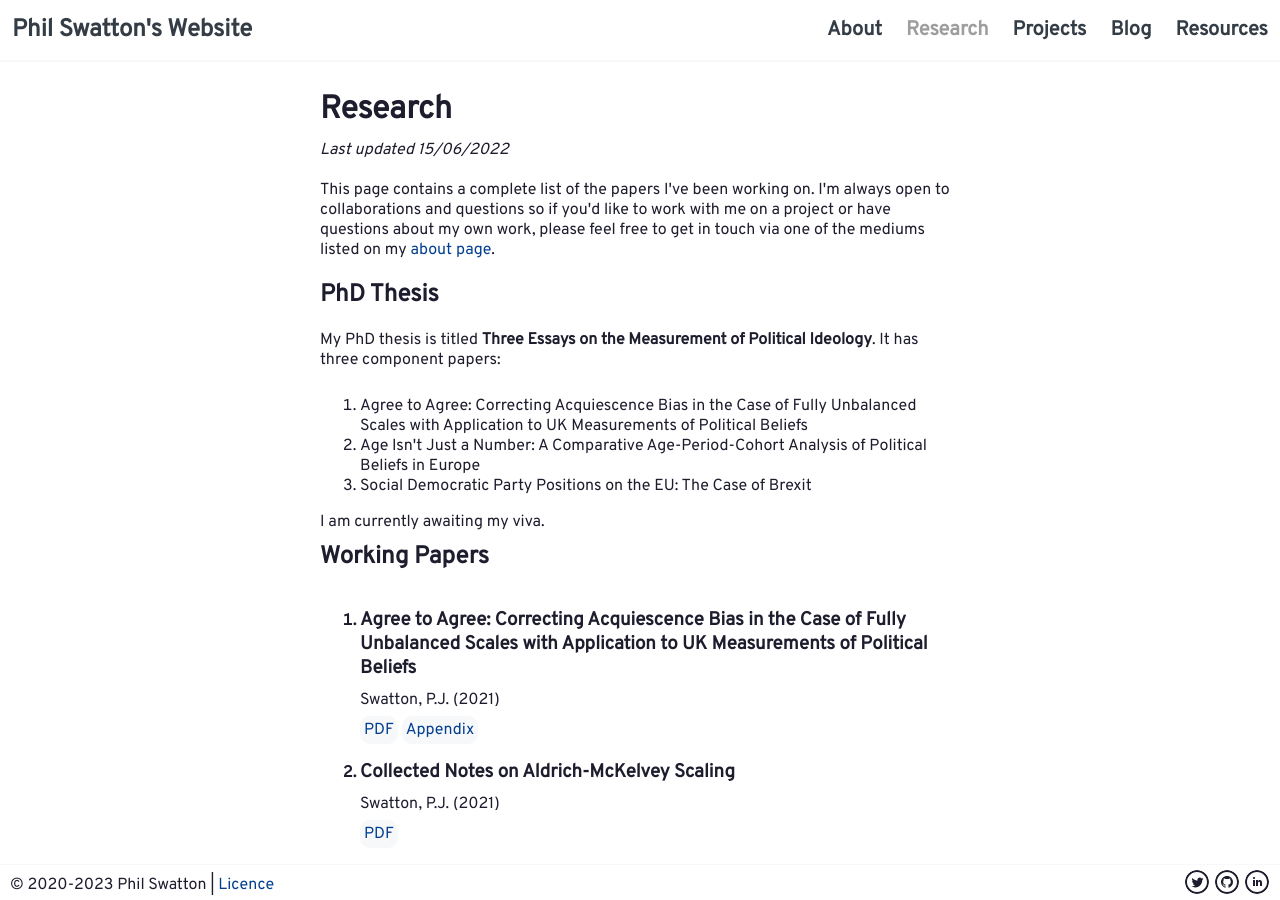
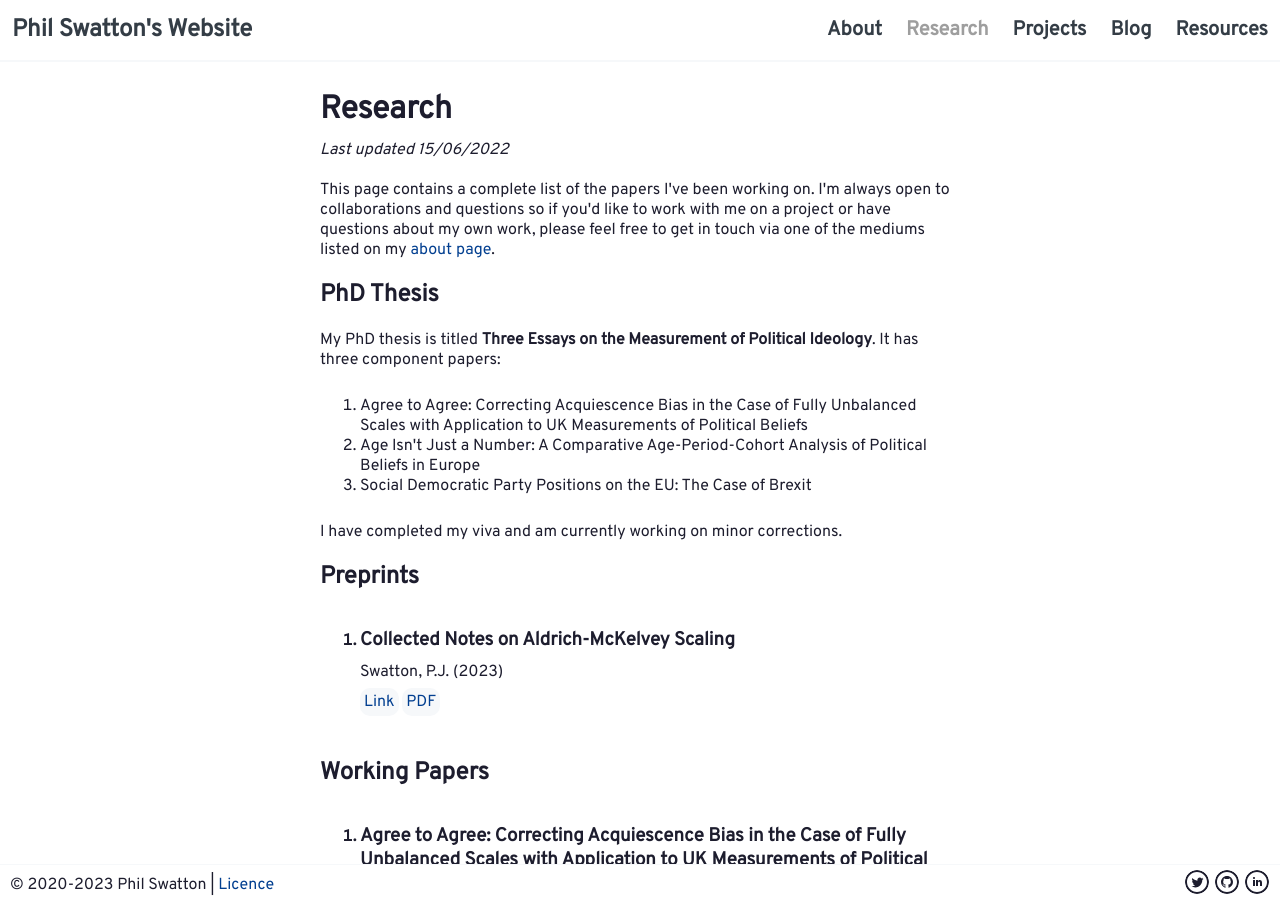
Before and after one commit to philswatton/philswatton.github.io, a Jekyll site: the page built from research.html, in a window 1280 px wide and 900 px high. Built offline with Jekyll 4.4.1, drawn with Linux system fonts in a browser that asks for light colours.

Commit message:
Added preprint link

```diff
--- /dev/null
+++ b/_data/preprints.yml
@@ -0,0 +1,5 @@
+- title: Collected Notes on Aldrich-McKelvey Scaling
+  authors: Swatton, P.J.
+  link: https://arxiv.org/abs/2301.08819
+  pdf: https://arxiv.org/pdf/2301.08819.pdf
+  year: 2023
--- a/research.html
+++ b/research.html
@@ -17,7 +17,25 @@ title: research
     <li>Social Democratic Party Positions on the EU&#58; The Case of Brexit</li>
 </ol>
 
-I am currently awaiting my viva.
+<p>I have completed my viva and am currently working on minor corrections.</p>
+
+<h2>Preprints</h2>
+
+<ol class="research-list">
+    {% for paper in site.data.preprints %}
+    <li>
+        <div class="project-div">
+            <h3>{{ paper.title }}</h3>
+            <p>{{ paper.authors }} ({{ paper.year }})</p>
+            <div>
+                {% if paper.link != nil %}<a href="{{ paper.link }}" class="item-link">Link</a>{% endif %}
+                {% if paper.pdf != nil %}<a href="{{ paper.pdf }}" class="item-link">PDF</a>{% endif %}
+                {% if paper.app != nil %}<a href="{{ paper.app }}" class="item-link">Appendix</a>{% endif %}
+            </div>
+        </div>
+    </li>
+    {% endfor %}
+</ol>
 
 <h2>Working Papers</h2>
 
```
